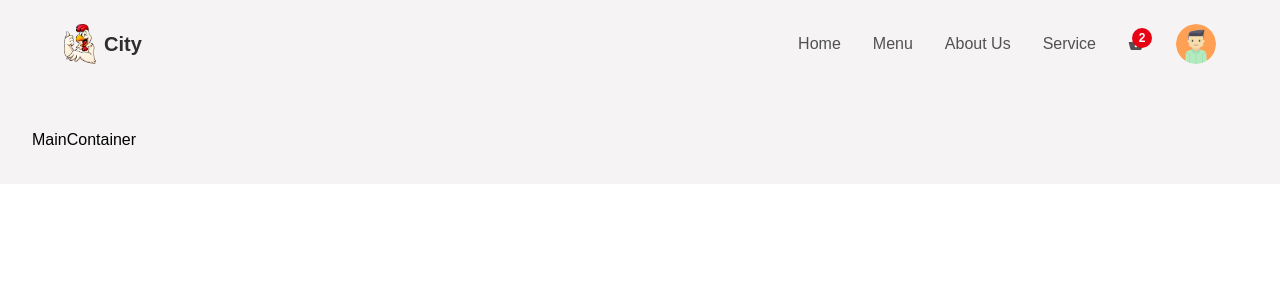
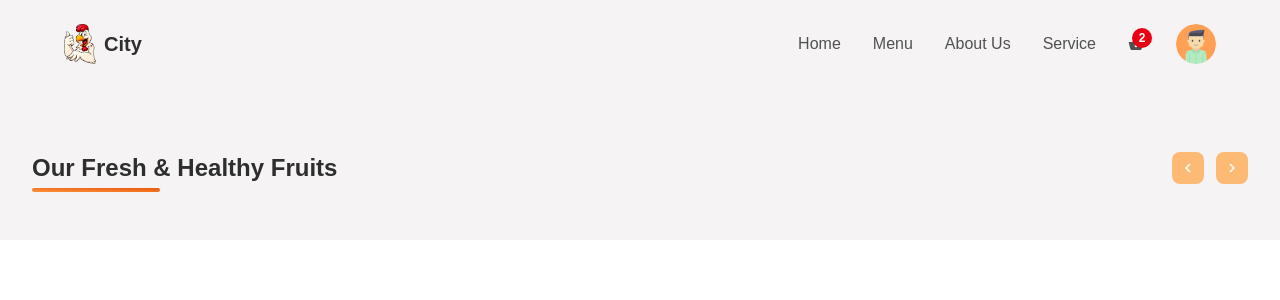
Before and after one commit to abdullah-al-feroz/resturant-app, a React (Create React App) app: page / in a window 1280 px wide. Shown: the top 300 px of the page. Built offline with nearby package versions, Linux system fonts and the light colour scheme.

Commit message:
Main Container Implemented

```diff
--- a/src/components/MainContainer.jsx
+++ b/src/components/MainContainer.jsx
@@ -1,9 +1,46 @@
-import React from 'react'
+import React, { useEffect, useState } from "react";
+import { motion } from "framer-motion";
+import { MdChevronLeft, MdChevronRight } from "react-icons/md";
+import { useStateValue } from "../context/StateProvider";
 
 const MainContainer = () => {
+
+  const [{ cartShow }] = useStateValue();
+  const [scrollValue, setScrollValue] = useState(0);
+
+  useEffect(() => {
+
+  },
+    [scrollValue, cartShow]);
+
   return (
-    <div>MainContainer</div>
-  )
-}
+    <div className="w-full h-auto flex flex-col items-center justify-center ">
+      <section className="w-full my-6">
+        <div className="w-full flex items-center justify-between">
+          <p className="text-2xl font-semibold capitalize text-headingColor relative before:absolute before:rounded-lg before:content before:w-32 before:h-1 before:-bottom-2 before:left-0 before:bg-gradient-to-tr from-orange-400 to-orange-600 transition-all ease-in-out duration-100">
+            Our fresh & healthy fruits
+          </p>
+
+          <div className="hidden md:flex gap-3 items-center">
+            <motion.div
+              whileTap={{ scale: 0.75 }}
+              className="w-8 h-8 rounded-lg bg-orange-300 hover:bg-orange-500 cursor-pointer  hover:shadow-lg flex items-center justify-center"
+              onClick={() => setScrollValue(-200)}
+            >
+              <MdChevronLeft className="text-lg text-white" />
+            </motion.div>
+            <motion.div
+              whileTap={{ scale: 0.75 }}
+              className="w-8 h-8 rounded-lg bg-orange-300 hover:bg-orange-500 cursor-pointer transition-all duration-100 ease-in-out hover:shadow-lg flex items-center justify-center"
+              onClick={() => setScrollValue(200)}
+            >
+              <MdChevronRight className="text-lg text-white" />
+            </motion.div>
+          </div>
+        </div>
+      </section>
+    </div>
+  );
+};
 
 export default MainContainer
```
